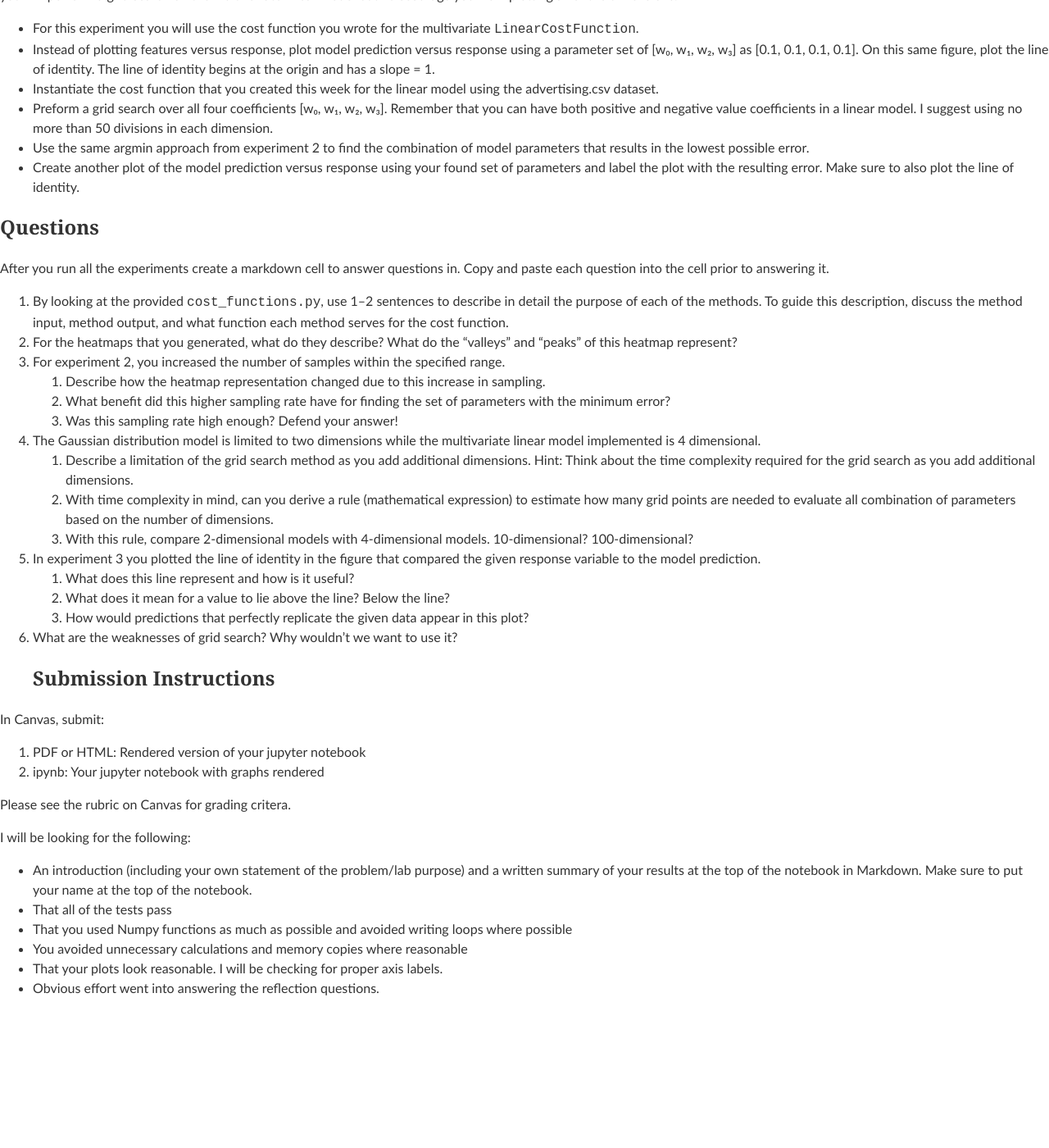
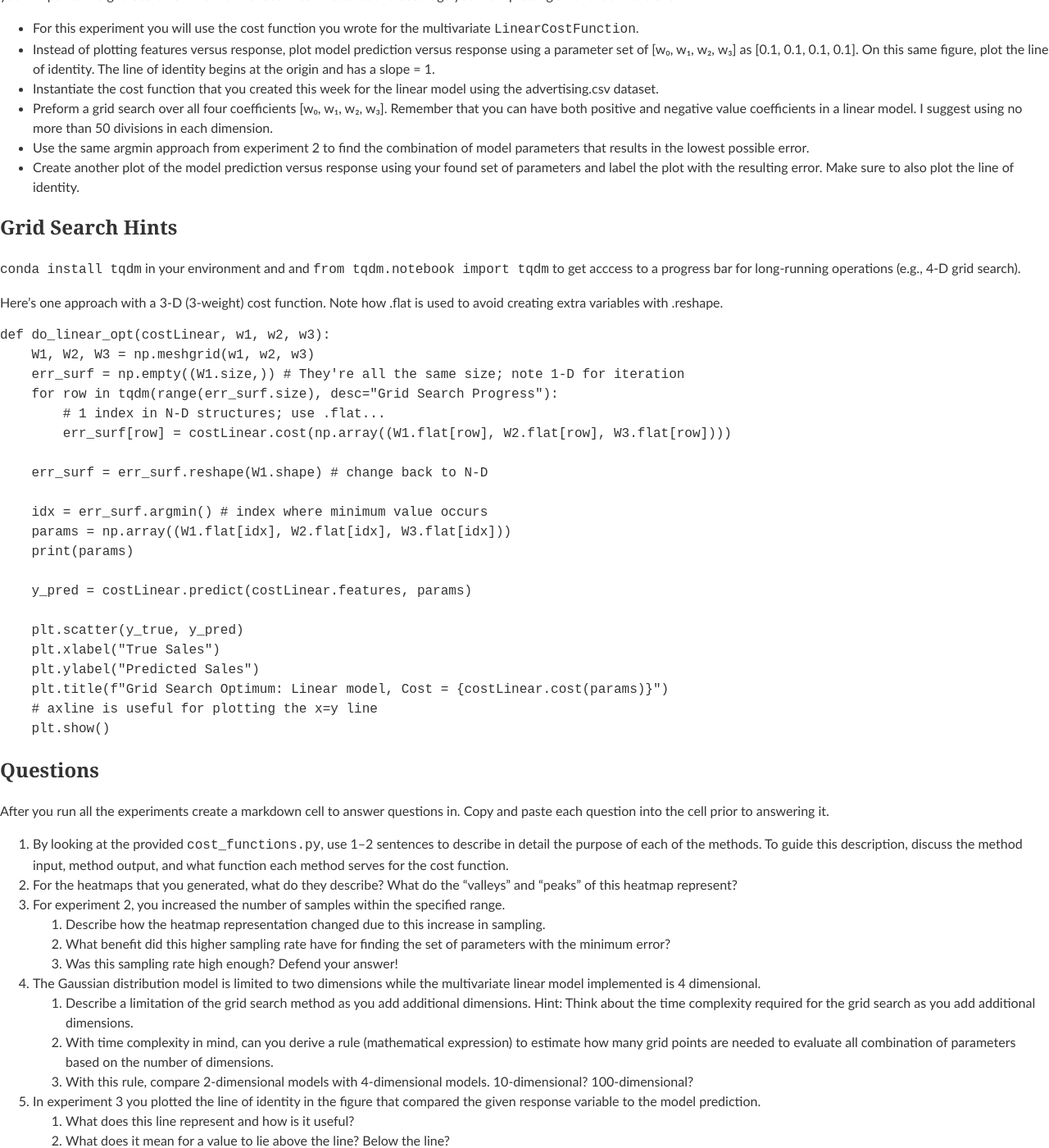
Before and after one commit to edurant/edurant.github.io, a Jekyll site: the page built from courses/csc4601/lab/09/index.md, in a window 1280 px wide and 1400 px high, scrolled down 2601 px. Shown: the whole window at 82% size. Built offline with Jekyll 4.4.1, drawn with Linux system fonts in a browser that asks for light colours; before the commit the page ends 3834 px from its top, so only the background shows below that.

Commit message:
CSC5601 LW9 Hints, tqdm, _flat, etc.

```diff
--- a/courses/csc4601/lab/09/index.md
+++ b/courses/csc4601/lab/09/index.md
@@ -78,6 +78,34 @@ Once we progress into higher dimensional spaces, we have to learn to rely more o
   -	Use the same argmin approach from experiment 2 to find the combination of model parameters that results in the lowest possible error.
   -	Create another plot of the model prediction versus response using your found set of parameters and label the plot with the resulting error. Make sure to also plot the line of identity.
 
+## Grid Search Hints
+
+`conda install tqdm` in your environment and and `from tqdm.notebook import tqdm` to get acccess to a progress bar for long-running operations (e.g., 4-D grid search).
+
+Here's one approach with a 3-D (3-weight) cost function. Note how .flat is used to avoid creating extra variables with .reshape.
+
+    def do_linear_opt(costLinear, w1, w2, w3):
+        W1, W2, W3 = np.meshgrid(w1, w2, w3)
+        err_surf = np.empty((W1.size,)) # They're all the same size; note 1-D for iteration
+        for row in tqdm(range(err_surf.size), desc="Grid Search Progress"):
+            # 1 index in N-D structures; use .flat...
+            err_surf[row] = costLinear.cost(np.array((W1.flat[row], W2.flat[row], W3.flat[row])))
+
+        err_surf = err_surf.reshape(W1.shape) # change back to N-D
+
+        idx = err_surf.argmin() # index where minimum value occurs
+        params = np.array((W1.flat[idx], W2.flat[idx], W3.flat[idx]))
+        print(params)
+
+        y_pred = costLinear.predict(costLinear.features, params)
+
+        plt.scatter(y_true, y_pred)
+        plt.xlabel("True Sales")
+        plt.ylabel("Predicted Sales")
+        plt.title(f"Grid Search Optimum: Linear model, Cost = {costLinear.cost(params)}")
+        # axline is useful for plotting the x=y line
+        plt.show()
+
 ## Questions
 After you run all the experiments create a markdown cell to answer questions in. Copy and paste each question into the cell prior to answering it.
 1. By looking at the provided `cost_functions.py`, use 1–2 sentences to describe in detail the purpose of each of the methods. To guide this description, discuss the method input, method output, and what function each method serves for the cost function.
```
